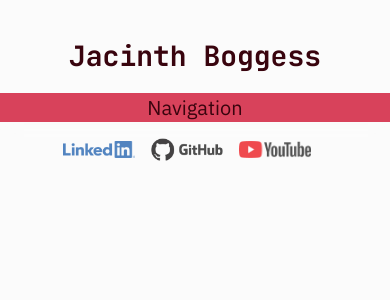
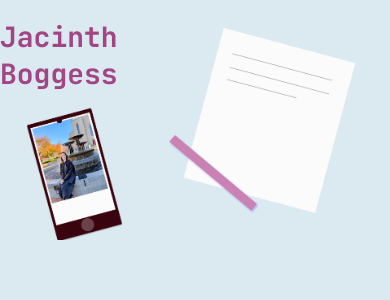
Before and after one commit to Flowers70/Flowers70.github.io, a React (Vite) app: page /new in a window 390 px wide. Shown: the top 300 px of the page. Built offline with nearby package versions, Linux system fonts and the light colour scheme.

Commit message:
Creating new style for my website. Hopefully more responsive than previous.

```diff
--- a/src/App.css
+++ b/src/App.css
@@ -5,6 +5,8 @@
   grid-template-columns: max-content auto max-content;
   margin-left: 2.5625rem;
   margin-right: 2.5625rem;
+  max-width: 1500px;
+  margin:auto;
 }
 
 .colB{
--- a/src/App.jsx
+++ b/src/App.jsx
@@ -11,6 +11,8 @@ import { Recipes } from './pages/recipes'
 
 import { Take_Action } from './pages/portfolio/take_action'
 import { Tic_Tac_Toe } from './pages/portfolio/tic_tac_toe'
+import { Arepas } from './pages/recipes/arepas'
+import NewMain from './NewMain'
 
 const underConstruction = () => {
   alert("This site is still undergoing construction. I appreciate your patience and hope you have a great day! ❤️");
@@ -28,8 +30,15 @@ function App() {
       <Route path="/articles" element={<Articles />} />
       <Route path="/recipes" element={<Recipes />} />
 
+      {/* Portfolio */}
       <Route path="/take-action" element={<Take_Action />} />
       <Route path="/tic-tac-toe" element={<Tic_Tac_Toe />} />
+
+      {/* Recipes */}
+      <Route path="/arepa" element={<Arepas />} />
+
+      <Route path="/new" element={<NewMain />} />
+
     </Routes>
   );
 }
--- /dev/null
+++ b/src/GoldenBoxes.css
@@ -0,0 +1,17 @@
+html{
+    background-color: #DBE9F0;
+}
+
+.BigGoldenBox{
+    margin:auto;
+    display: grid;
+
+    grid-template-columns: auto auto;
+    overflow: hidden;
+
+    background-color: #DBE9F0;
+}
+
+.topL, .bottomL, .R{
+    display: flex;
+}
--- /dev/null
+++ b/src/NewMain.jsx
@@ -0,0 +1,66 @@
+import './GoldenBoxes.css';
+
+function GoldenBoxes(props){
+    let screenW = window.innerWidth;
+    let screenH = window.innerHeight;
+
+    let goldenNmbr = 0.618;
+
+    // For now I am assuming this is on a laptop.
+    let goldenBox = screenH * goldenNmbr;
+
+    if((goldenBox + screenH) > screenW){
+        goldenBox = screenW * (1 - goldenNmbr);
+    }
+
+    let bigGoldenBox_Width = goldenBox + (goldenBox * (1 + goldenNmbr));
+    let bigGoldenBox_Height = goldenBox * (1 + goldenNmbr);
+
+    const bigGoldenBox_Style = {
+        width: bigGoldenBox_Width,
+        height: bigGoldenBox_Height
+    };
+
+    const topL_Style = {
+        width: goldenBox,
+        height: (goldenBox * goldenNmbr)
+    };
+
+    const bottomL_Style = {
+        width: goldenBox,
+        height: goldenBox
+    };
+
+    const R_Style = {
+        width: (goldenBox * (1 + goldenNmbr)),
+        height: (goldenBox * (1 + goldenNmbr))
+    };
+
+    return(
+        <div className="BigGoldenBox" style={bigGoldenBox_Style}>
+            <div className='L'>
+                <div className="topL" style={topL_Style}>{props.topL}</div>
+                <div className="bottomL" style={bottomL_Style}>{props.bottomL}</div>
+            </div>
+            <div className="R" style={R_Style}>{props.Right}</div>
+        </div>
+    )
+}
+
+function NewMain(){
+    const pics = {
+        width: "100%",
+        padding: 0,
+        margin: "auto"
+    };
+
+    return(
+        <GoldenBoxes
+        topL={<h1 style={{margin:0, color:"#A14584", alignSelf:"flex-end", marginLeft: "auto", fontSize: "2 rem !important"}}>Jacinth Boggess</h1>}
+        bottomL={<img src="./images/Phone.png" style={pics} />}
+        Right={<img src="./images/paperAndPen.png" style={pics}/>}
+        />
+    );
+}
+
+export default NewMain;
--- a/src/main.jsx
+++ b/src/main.jsx
@@ -61,9 +61,9 @@ function Root(){
   return(
     <>
       <Router basename='/'>
-        <Navbar />
+        {/* <Navbar /> */}
         <App/>
-        <Footer />
+        {/* <Footer /> */}
       </Router>
     </>
   )
--- a/src/pages/recipes.jsx
+++ b/src/pages/recipes.jsx
@@ -1,5 +1,6 @@
 import { RecipeCard } from "../components/RecipeCard/RecipeCard";
 import './recipes.css'
+import { Link } from "react-router-dom";
 
 export function Recipes(){
     return(
@@ -12,7 +13,7 @@ export function Recipes(){
                     </div>
                     <img src="/images/arepa.png"></img>
                     <p>A mouthwatering Columbian food that is a family favorite</p>
-                    <button>Get the Recipe!</button>
+                    <Link to="/arepa"><button>Get the Recipe!</button></Link>
                 </div>
                 <div className="gallery">
                     <RecipeCard />
--- /dev/null
+++ b/src/pages/recipes/arepas.jsx
@@ -0,0 +1,29 @@
+export function Arepas(){
+    return(
+        <>
+            <div class="Ingredients">
+                <h2>Ingredients</h2>
+                <ul>
+                    <li>5 cups maseca</li>
+                    <li>3 T sugar</li>
+                    <li>1/4 cup of butter melted</li>
+                    <li>1 1/2 cups of mozzarella</li>
+                    <li>2 T oil</li>
+
+                    <li>2 cups of milk</li>
+                    <li>2 cups of water</li>
+
+                    <li>1 bell pepper</li>
+                    <li>1 can of refried beans</li>
+                    <li>1 block of cheese of your choice (pepperjack, extra sharp chedder, swiss, etc.) chopped into cubes</li>
+                </ul>
+            </div>
+            <div class="Instructions">
+                Mix the maseca, sugar, butter, mozzarella, and oil in a large bowl. Combine the milk and water. Add the milk and water mixture to the dry mixture in the large bowl. Stir and use hands as needed to combine into consistent mixture.
+                Roll into balls a little larger than golf balls. Then, taking a ball shape it into a bowl and place refried beans and cheese inside. Then, close the bowl and pat to seal shut - should resemble a cylindrical shape.
+                Repeat this for all of the balls. Then, on medium heat over the stove on a greased pan place some of the filled arepas on it and cook until browned. Flip so that both sides are browned and then set the arepa to the side and repeat for the rest.
+                Set the oven to 350&deg; F and place the arepas onto a cookie sheet with tin foil. Bake for 30 minutes.
+            </div>
+        </>
+    );
+}
```
Also changed, not shown: public/images/Phone.png (added), public/images/paperAndPen.png (added).
